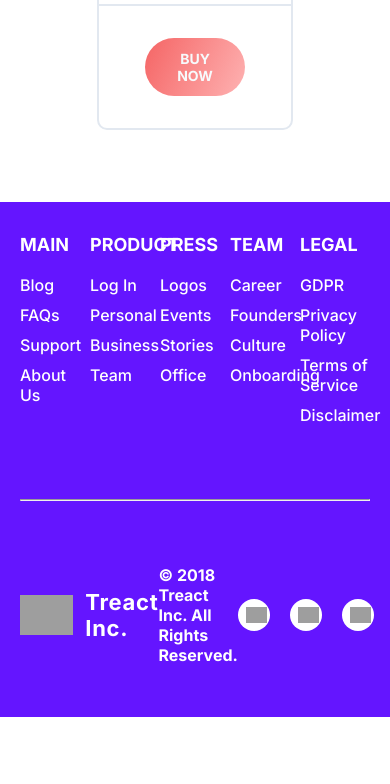
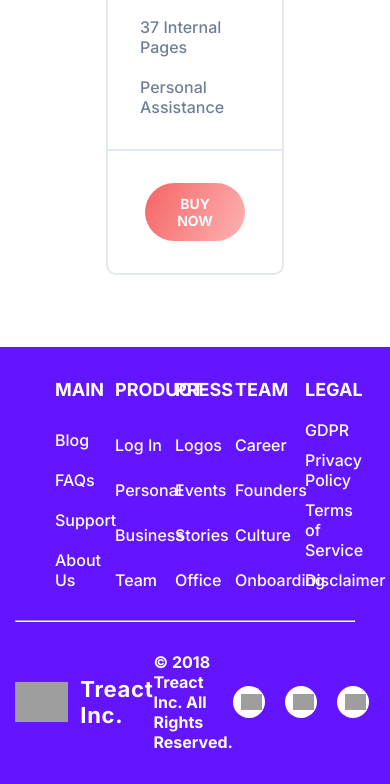
Before and after one commit to Hazerin/Treact, a plain HTML site: page Treact/index.html in a window 390 px wide. Shown: the part 7481-8265 px from the top of the page. Before the commit the page ends 8198 px from the top, so only its background shows below. Drawn offline with Linux system fonts and the light colour scheme; grey boxes are pictures that could not be loaded.

Commit message:
miglioramenti mobile

```diff
--- a/Treact/style.css
+++ b/Treact/style.css
@@ -66,9 +66,8 @@ h1 {
     width: 100%;
     max-width: 1200px;
     margin: 0 auto;
-    padding: 32px 0;
+    padding: 32px 15px;
 }
-
 
 .btn {
     color: #f7fafc;
@@ -486,6 +485,7 @@ input {
     display: flex;
     justify-content: center;
     flex-wrap: wrap;
+    padding-left: 40px;
 }
 
 .foot__links_container {
@@ -493,7 +493,11 @@ input {
     flex-direction: column;
     width: calc(100%/5);
     align-items: start;
-    padding-left: 50px;
+    justify-content: space-between;
+}
+
+.foot__links_container:last-child {
+    padding-left: 10px;
 }
 
 hr {
@@ -506,6 +510,7 @@ hr {
     align-items: center;
     font-weight: 700;
     color: white;
+    padding: 0 60px 0 30px;
 }
 
 h3 {
@@ -740,7 +745,15 @@ h4 {
     }
 
     #foot {
-        padding: 0 20px 20px;
+        padding: 0 20px 0 0;
+    }
+
+    .foot__info {
+        padding: 0 0 0 0;
+    }
+
+    hr {
+        margin: 20px 0 30px 0;
     }
 
 }
```
